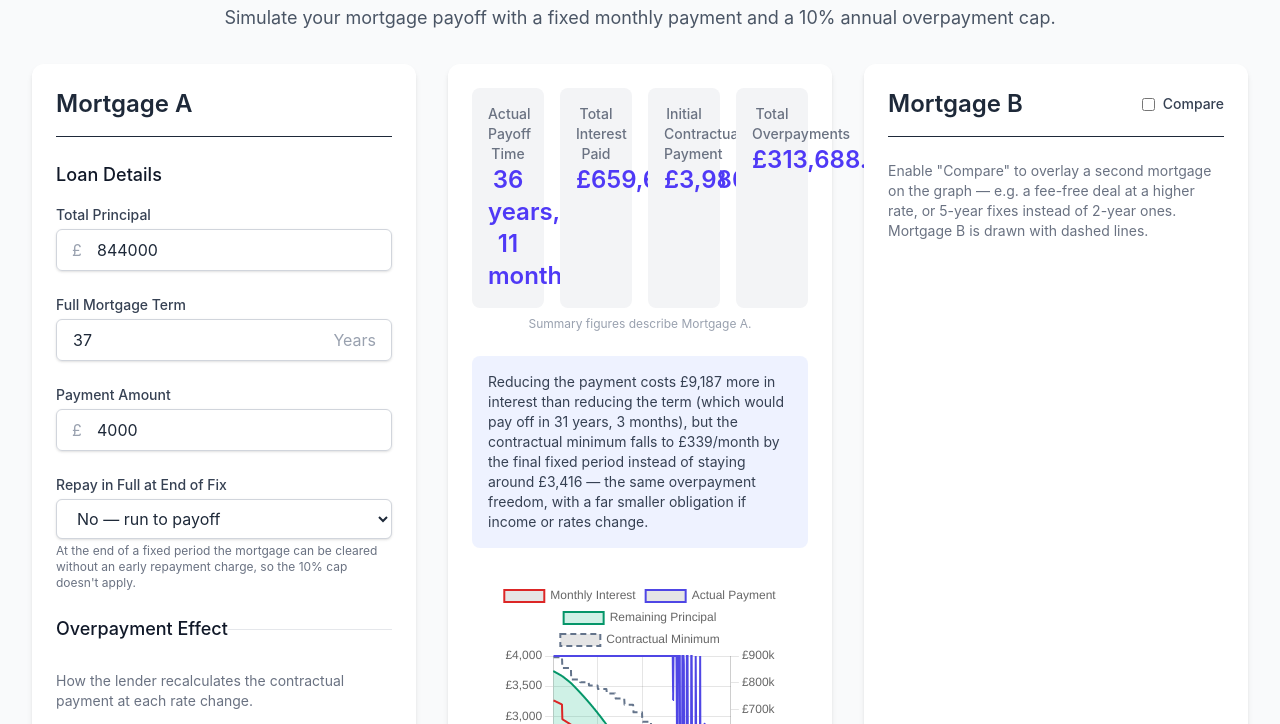
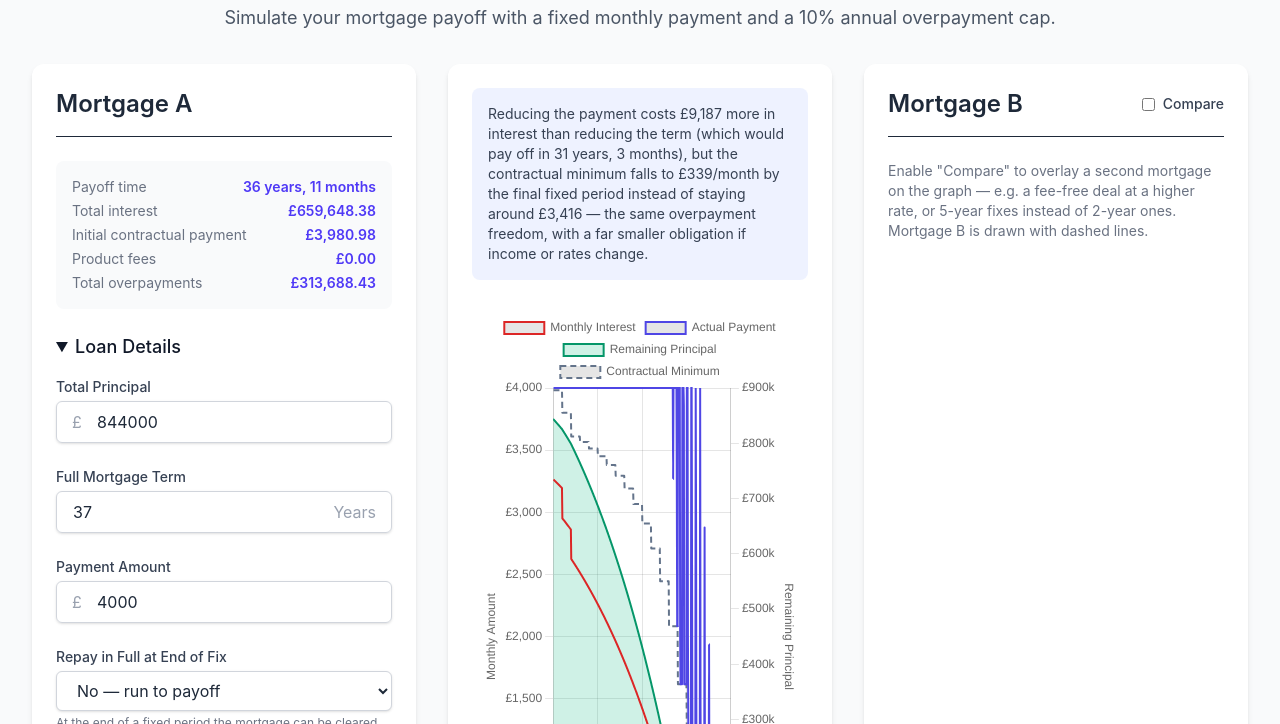
Before and after one commit to karpilin/mortgage-projections, a website built with Vite: page index.html in a window 1280 px wide. Shown: the part 76-800 px from the top of the page. Built offline with nearby package versions, Linux system fonts and the light colour scheme.

Commit message:
Collapsible form sections, per-column summary cards, full-height chart
Form sections (Loan Details, Overpayment Effect, Interest Rate Schedule, Debt Consolidation) are now <details> accordions, open by default. Mortgage A gets the same summary card at the top of its column as Mortgage B — payoff, interest, initial contractual payment, fees, overpayments, rendered by one shared function — replacing the summary tiles that headed the middle column. The chart grows to 80% of the viewport height.

```diff
--- a/CLAUDE.md
+++ b/CLAUDE.md
@@ -15,7 +15,7 @@ There is no linter.
 
 A UK mortgage overpayment simulator: a single-page vanilla JS app with no framework. Its purpose is to highlight the benefits of *payment reduction* over *term reduction* when overpaying — a falling contractual minimum gives flexibility against income/rate changes for slightly more interest — so `reducePayment` is the default mode and the UI compares the two modes head-on. Don't reframe the tool around fastest payoff.
 
-The layout is three columns: Mortgage A inputs, results/chart, and an optional Mortgage B panel (Compare toggle) overlaid on the same graph with dashed lines. Both input panels render from one template — `mortgageFormHTML()` in `src/main.js` — so a form change edits the template once, never per-column copies. The summary tiles, mode comparison, and consolidation panel always describe Mortgage A; Mortgage B gets its own compact summary card with deltas. All markup lives in `index.html`; the simulation is a pure module in `src/simulation.js` (unit-tested in `src/simulation.test.js`); `src/main.js` handles DOM, validation, and the Chart.js multi-axis graph.
+The layout is three columns: Mortgage A inputs, results/chart, and an optional Mortgage B panel (Compare toggle) overlaid on the same graph with dashed lines. Both input panels render from one template — `mortgageFormHTML()` in `src/main.js` — so a form change edits the template once, never per-column copies. Form sections are collapsible `<details>` elements (all open by default). Each mortgage column carries its own summary card at the top (rendered by `renderMortgageSummary()`; B's includes deltas vs A); the mode comparison and consolidation panel always describe Mortgage A. All markup lives in `index.html`; the simulation is a pure module in `src/simulation.js` (unit-tested in `src/simulation.test.js`); `src/main.js` handles DOM, validation, and the Chart.js multi-axis graph.
 
 ## Architecture notes
 
--- a/index.html
+++ b/index.html
@@ -17,12 +17,13 @@
         <!-- Mortgage A inputs -->
         <div class="bg-white rounded-xl shadow-md p-6">
             <h2 class="text-2xl font-semibold border-b pb-4 mb-6">Mortgage A</h2>
+            <div id="mortgage-a-summary" class="mb-6 text-sm text-gray-700 bg-gray-50 rounded-lg p-4 space-y-1"></div>
             <form id="mortgage-a" class="space-y-6">
                 <!-- JS renders the mortgage form here -->
             </form>
 
-            <fieldset class="border-t border-gray-200 pt-6 mt-6">
-                <legend class="text-lg font-medium text-gray-900">Debt Consolidation</legend>
+            <details class="border-t border-gray-200 pt-6 mt-6" open>
+                <summary class="text-lg font-medium text-gray-900 cursor-pointer select-none">Debt Consolidation</summary>
                 <p class="mt-1 text-sm text-gray-500">Compare borrowing under the mortgage umbrella against a standalone loan (car finance, credit card). Applies to Mortgage A.</p>
                 <div class="mt-4 space-y-3">
                     <div class="flex items-center gap-2">
@@ -47,34 +48,15 @@
                         </div>
                     </div>
                 </div>
-            </fieldset>
+            </details>
         </div>
 
         <!-- Chart and Summary -->
         <div class="bg-white rounded-xl shadow-md p-6">
             <div id="results" class="space-y-6">
-                <div class="grid grid-cols-1 md:grid-cols-2 xl:grid-cols-4 gap-4 text-center">
-                    <div class="bg-gray-100 p-4 rounded-lg">
-                        <h3 class="text-sm font-medium text-gray-500">Actual Payoff Time</h3>
-                        <p id="payoffTime" class="text-2xl font-semibold text-indigo-600">-</p>
-                    </div>
-                    <div class="bg-gray-100 p-4 rounded-lg">
-                        <h3 class="text-sm font-medium text-gray-500">Total Interest Paid</h3>
-                        <p id="totalInterest" class="text-2xl font-semibold text-indigo-600">-</p>
-                    </div>
-                    <div class="bg-gray-100 p-4 rounded-lg">
-                        <h3 class="text-sm font-medium text-gray-500">Initial Contractual Payment</h3>
-                        <p id="initialContractualPayment" class="text-2xl font-semibold text-indigo-600">-</p>
-                    </div>
-                    <div class="bg-gray-100 p-4 rounded-lg">
-                        <h3 class="text-sm font-medium text-gray-500">Total Overpayments</h3>
-                        <p id="totalOverpayments" class="text-2xl font-semibold text-indigo-600">-</p>
-                    </div>
-                </div>
-                <p class="text-xs text-gray-400 text-center -mt-4">Summary figures describe Mortgage A.</p>
                 <div id="mode-comparison" class="hidden text-sm text-gray-700 bg-indigo-50 rounded-lg p-4"></div>
                 <div id="consolidation-panel" class="hidden text-sm text-gray-700 bg-emerald-50 rounded-lg p-4"></div>
-                <div class="w-full h-80 sm:h-96 bg-white rounded-lg p-2">
+                <div class="w-full h-[80vh] bg-white rounded-lg p-2">
                     <canvas id="payoffChart"></canvas>
                 </div>
                 <div id="info-message" role="alert" class="hidden text-center text-blue-600 font-medium p-3 bg-blue-100 rounded-md"></div>
--- a/src/main.js
+++ b/src/main.js
@@ -3,10 +3,7 @@ import './style.css';
 import { simulate, standaloneLoanCost } from './simulation.js';
 
 // --- Static DOM Elements ---
-const payoffTimeEl = document.getElementById('payoffTime');
-const totalInterestEl = document.getElementById('totalInterest');
-const initialContractualPaymentEl = document.getElementById('initialContractualPayment');
-const totalOverpaymentsEl = document.getElementById('totalOverpayments');
+const mortgageASummaryEl = document.getElementById('mortgage-a-summary');
 const errorMessageEl = document.getElementById('error-message');
 const infoMessageEl = document.getElementById('info-message');
 const modeComparisonEl = document.getElementById('mode-comparison');
@@ -48,8 +45,8 @@ function finalPeriodContractual(result) {
 function mortgageFormHTML(prefix) {
     const input = 'border border-gray-300 rounded-md shadow-sm focus:ring-indigo-500 focus:border-indigo-500';
     return `
-        <fieldset>
-            <legend class="text-lg font-medium text-gray-900">Loan Details</legend>
+        <details open>
+            <summary class="text-lg font-medium text-gray-900 cursor-pointer select-none">Loan Details</summary>
             <div class="space-y-6 mt-4">
                 <div>
                     <label for="${prefix}-principal" class="block text-sm font-medium text-gray-700 mb-1">Total Principal</label>
@@ -78,10 +75,10 @@ function mortgageFormHTML(prefix) {
                     <p class="mt-1 text-xs text-gray-500">At the end of a fixed period the mortgage can be cleared without an early repayment charge, so the 10% cap doesn't apply.</p>
                 </div>
             </div>
-        </fieldset>
+        </details>
 
-        <fieldset class="border-t border-gray-200 pt-6">
-            <legend class="text-lg font-medium text-gray-900">Overpayment Effect</legend>
+        <details class="border-t border-gray-200 pt-6" open>
+            <summary class="text-lg font-medium text-gray-900 cursor-pointer select-none">Overpayment Effect</summary>
             <p class="mt-1 text-sm text-gray-500">How the lender recalculates the contractual payment at each rate change.</p>
             <div class="mt-4 space-y-3">
                 <label class="flex items-start gap-3 cursor-pointer">
@@ -99,10 +96,10 @@ function mortgageFormHTML(prefix) {
                     </span>
                 </label>
             </div>
-        </fieldset>
+        </details>
 
-        <fieldset class="border-t border-gray-200 pt-6 min-w-0">
-            <legend class="text-lg font-medium text-gray-900">Interest Rate Schedule</legend>
+        <details class="border-t border-gray-200 pt-6 min-w-0" open>
+            <summary class="text-lg font-medium text-gray-900 cursor-pointer select-none">Interest Rate Schedule</summary>
             <p class="mt-1 text-sm text-gray-500">One line per fix: length, rate, and product fee (added to the loan at the start of the fix). The last line's terms carry forward, fee-free, until payoff.</p>
             <div class="mt-4 flex items-center gap-2 text-xs font-medium text-gray-500">
                 <span class="w-16 shrink-0">Period</span>
@@ -113,7 +110,7 @@ function mortgageFormHTML(prefix) {
             </div>
             <div class="rate-periods mt-2 space-y-2"></div>
             <button type="button" class="add-rate mt-2 text-sm font-medium text-indigo-600 hover:text-indigo-500">+ Add Rate Period</button>
-        </fieldset>
+        </details>
     `;
 }
 
@@ -316,7 +313,7 @@ function runSimulation() {
         } else {
             const resultB = simulate({ ...b.inputs, overpaymentMode: b.overpaymentMode });
             graphsB = buildGraphData(resultB, b.inputs.principal);
-            updateMortgageBSummary(resultB, result);
+            renderMortgageSummary(mortgageBSummaryEl, resultB, result);
         }
     }
 
@@ -424,9 +421,23 @@ function updateConsolidationPanel(inputs, overpaymentMode, baseline) {
     consolidationPanelEl.classList.remove('hidden');
 }
 
-function updateMortgageBSummary(resultB, resultA) {
-    const interestDelta = resultB.totalInterest - resultA.totalInterest;
-    const monthsDelta = resultB.months - resultA.months;
+// Renders the summary card used by both mortgage columns; pass a baseline
+// result to append a delta line (Mortgage B vs A).
+function renderMortgageSummary(el, result, baseline) {
+    const rows = [
+        ['Payoff time', formatPayoff(result.months)],
+        ['Total interest', gbp(result.totalInterest)],
+        ['Initial contractual payment', gbp(result.initialContractualPayment)],
+        ['Product fees', gbp(result.totalFees)],
+        ['Total overpayments', gbp(result.totalOverpayments)],
+    ];
+    let html = rows.map(([label, value]) =>
+        `<div class="flex justify-between gap-2"><span class="text-gray-500">${label}</span><span class="font-semibold text-indigo-600">${value}</span></div>`
+    ).join('');
+
+    if (baseline) {
+        const interestDelta = result.totalInterest - baseline.totalInterest;
+        const monthsDelta = result.months - baseline.months;
         const deltaParts = [];
         if (Math.abs(interestDelta) >= 1) {
             deltaParts.push(`${gbpWhole(Math.abs(interestDelta))} ${interestDelta > 0 ? 'more' : 'less'} interest`);
@@ -434,24 +445,14 @@ function updateMortgageBSummary(resultB, resultA) {
         if (monthsDelta !== 0) {
             deltaParts.push(`pays off ${formatDuration(Math.abs(monthsDelta))} ${monthsDelta > 0 ? 'later' : 'sooner'}`);
         }
-
-    const rows = [
-        ['Payoff time', formatPayoff(resultB.months)],
-        ['Total interest', gbp(resultB.totalInterest)],
-        ['Product fees', gbp(resultB.totalFees)],
-        ['Total overpayments', gbp(resultB.totalOverpayments)],
-    ];
-    mortgageBSummaryEl.innerHTML = rows.map(([label, value]) =>
-        `<div class="flex justify-between gap-2"><span class="text-gray-500">${label}</span><span class="font-semibold text-indigo-600">${value}</span></div>`
-    ).join('') + `<div class="pt-2 mt-2 border-t border-gray-200 text-gray-600">${deltaParts.length ? `vs Mortgage A: ${deltaParts.join(', ')}.` : 'Matches Mortgage A.'}</div>`;
-    mortgageBSummaryEl.classList.remove('hidden');
+        html += `<div class="pt-2 mt-2 border-t border-gray-200 text-gray-600">${deltaParts.length ? `vs Mortgage A: ${deltaParts.join(', ')}.` : 'Matches Mortgage A.'}</div>`;
+    }
+    el.innerHTML = html;
+    el.classList.remove('hidden');
 }
 
 function updateUI(result, graphs, graphsB) {
-    payoffTimeEl.textContent = formatPayoff(result.months);
-    totalInterestEl.textContent = gbp(result.totalInterest);
-    initialContractualPaymentEl.textContent = gbp(result.initialContractualPayment);
-    totalOverpaymentsEl.textContent = gbp(result.totalOverpayments);
+    renderMortgageSummary(mortgageASummaryEl, result, null);
 
     const datasets = payoffChart.data.datasets;
     datasets[0].data = graphs.interest;
```
Also changed, not shown: dist/index.html. Lines whose indentation alone changed are shown as unchanged.
